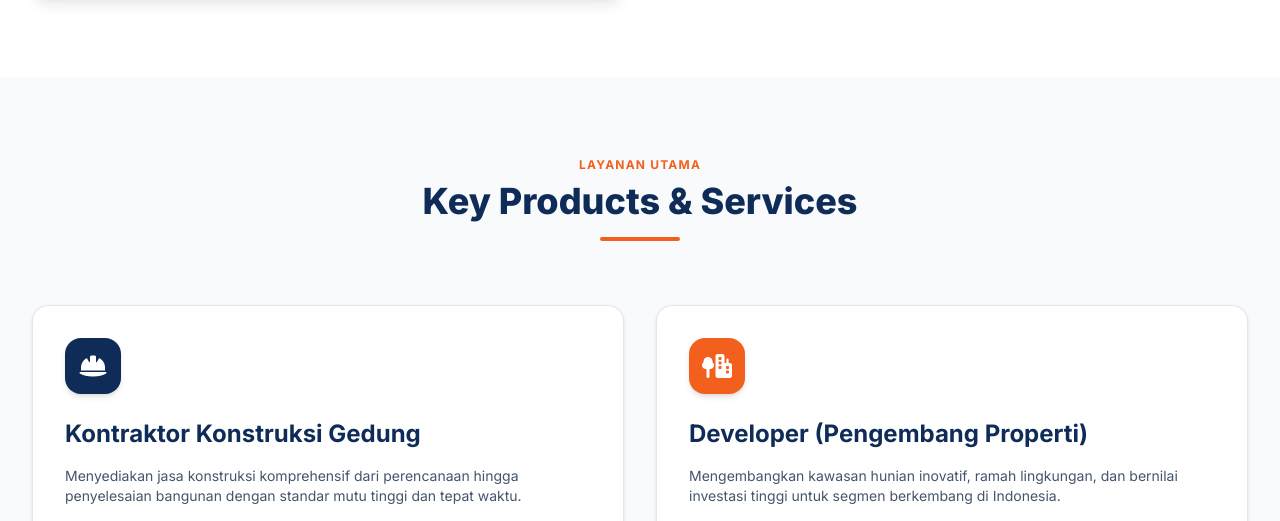
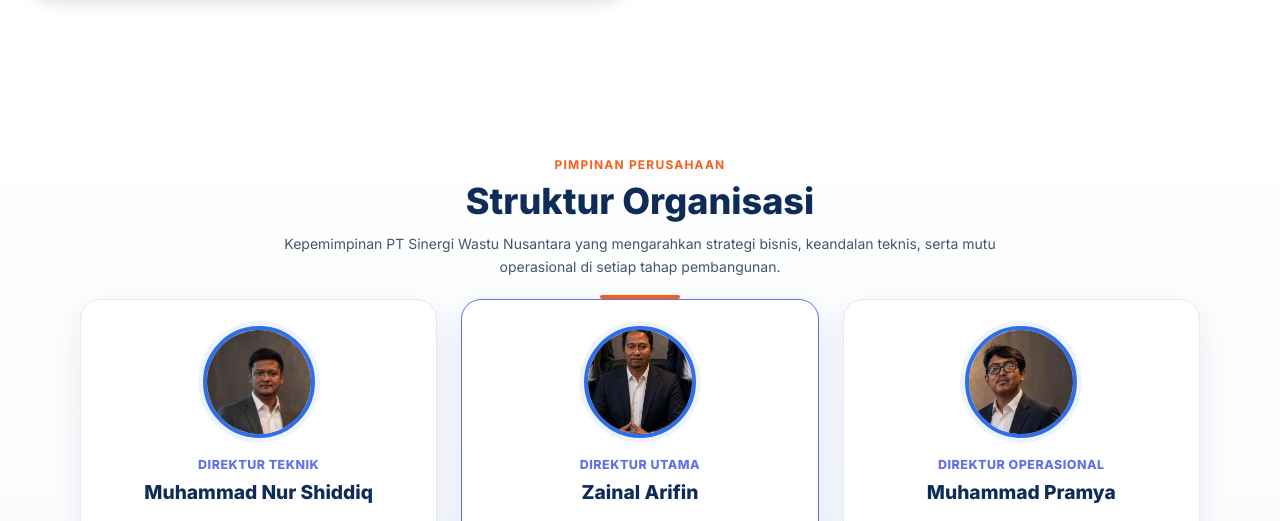
Before and after one commit to ahmad-milzam/compro, a website: page index.html in a window 1280 px wide. Shown: the part 1892-2413 px from the top of the page. Drawn offline with Linux system fonts and the light colour scheme.

Commit message:
adding struktur organisasi

```diff
--- a/css/style.css
+++ b/css/style.css
@@ -385,6 +385,139 @@
   }
 }
 
+/* ==========================================
+   STRUKTUR ORGANISASI
+   ========================================== */
+.organization-section {
+  padding: 80px 0;
+  background: linear-gradient(180deg, #ffffff 0%, #f8fafc 100%);
+}
+
+.organization-leadership {
+  max-width: 1120px;
+  margin: 0 auto;
+  display: grid;
+  grid-template-columns: repeat(3, minmax(0, 1fr));
+  gap: 24px;
+  align-items: stretch;
+}
+
+.director-card {
+  min-height: 315px;
+  display: flex;
+  flex-direction: column;
+  align-items: center;
+  justify-content: flex-start;
+  gap: 18px;
+  padding: 26px 24px 22px;
+  border: 1px solid #e2e8f0;
+  border-radius: 20px;
+  background: #ffffff;
+  box-shadow: 0 10px 30px rgba(15, 44, 89, 0.08);
+  text-align: center;
+  transition: transform 0.25s ease, box-shadow 0.25s ease;
+}
+
+.director-card:hover {
+  transform: translateY(-6px);
+  box-shadow: 0 18px 38px rgba(15, 44, 89, 0.14);
+}
+
+.director-card-main {
+  border-color: #6272e8;
+  box-shadow: 0 14px 35px rgba(80, 103, 214, 0.16);
+}
+
+.director-avatar {
+  width: clamp(96px, 9vw, 112px);
+  height: clamp(96px, 9vw, 112px);
+  flex-shrink: 0;
+  overflow: hidden;
+  border: 4px solid #2f6eea;
+  border-radius: 50%;
+  background: #e8edf5;
+  box-shadow: 0 0 0 5px rgba(47, 110, 234, 0.08);
+}
+
+.director-avatar img {
+  width: 100%;
+  height: 100%;
+  display: block;
+  object-fit: cover;
+  object-position: center top;
+}
+
+.director-card-content {
+  width: 100%;
+}
+
+.director-position {
+  display: block;
+  margin-bottom: 7px;
+  color: #6272e8;
+  font-size: 0.78rem;
+  font-weight: 800;
+  line-height: 1.4;
+  letter-spacing: 0.04em;
+  text-transform: uppercase;
+}
+
+.director-name {
+  margin: 0;
+  color: #0f2c59;
+  font-size: 1.2rem;
+  font-weight: 800;
+  line-height: 1.35;
+}
+
+.director-note {
+  margin: 18px 0 0;
+  padding-top: 16px;
+  border-top: 1px solid #edf1f7;
+  color: #64748b;
+  font-size: 0.82rem;
+  font-weight: 700;
+}
+
+.director-note i {
+  margin-right: 7px;
+  color: #6272e8;
+}
+
+@media (max-width: 1023px) {
+  .organization-leadership {
+    grid-template-columns: repeat(3, minmax(0, 1fr));
+    gap: 14px;
+  }
+
+  .director-card {
+    min-height: 300px;
+    padding-right: 16px;
+    padding-left: 16px;
+  }
+}
+
+@media (max-width: 639px) {
+  .organization-section {
+    padding: 64px 0;
+  }
+
+  .organization-leadership {
+    grid-template-columns: 1fr;
+    max-width: 340px;
+    gap: 18px;
+  }
+
+  .director-card {
+    min-height: 280px;
+  }
+
+  .director-card-main {
+    order: -1;
+    transform: none;
+  }
+}
+
 @media (prefers-reduced-motion: reduce) {
   .portfolio-slider {
     scroll-behavior: auto;
--- a/index.html
+++ b/index.html
@@ -65,6 +65,8 @@
                     <a href="#tentang"
                         class="hover:text-brand-orange transition-colors py-1 border-b-2 border-transparent hover:border-brand-orange">Tentang
                         Kami</a>
+                    <a href="#struktur-organisasi"
+                        class="hover:text-brand-orange transition-colors py-1 border-b-2 border-transparent hover:border-brand-orange">Struktur Organisasi</a>
                     <a href="#layanan"
                         class="hover:text-brand-orange transition-colors py-1 border-b-2 border-transparent hover:border-brand-orange">Layanan</a>
                     <a href="#analisis-klien"
@@ -103,6 +105,8 @@
             <a href="#tentang"
                 class="block px-3 py-2 rounded-md font-medium text-slate-700 hover:bg-slate-50 hover:text-brand-orange transition-colors">Tentang
                 Kami</a>
+            <a href="#struktur-organisasi"
+                class="block px-3 py-2 rounded-md font-medium text-slate-700 hover:bg-slate-50 hover:text-brand-orange transition-colors">Struktur Organisasi</a>
             <a href="#layanan"
                 class="block px-3 py-2 rounded-md font-medium text-slate-700 hover:bg-slate-50 hover:text-brand-orange transition-colors">Layanan</a>
             <a href="#analisis-klien"
@@ -130,14 +134,6 @@
             <div class="hero-text-content">
                 <span class="hero-badge"><i class="fa-solid fa-building"></i> Bangun • Renovasi • Interior</span>
                 <h1>Membangun Impian, Mewujudkan Masa Depan.</h1>
-                <!-- <div class="flex flex-wrap justify-center lg:justify-start gap-3">
-                    <a href="#portofolio"
-                        class="px-6 py-3 rounded-full bg-brand-orange text-white font-semibold hover:bg-brand-orangeHover transition-colors">Lihat
-                        Proyek</a>
-                    <a href="https://wa.me/6282112650091" target="_blank" rel="noopener noreferrer"
-                        class="px-6 py-3 rounded-full border border-white/30 text-white font-semibold hover:bg-white/10 transition-colors">Konsultasi
-                        Proyek</a>
-                </div> -->
             </div>
             <div class="hero-image-content">
                 <div class="hero-3d-wrapper">
@@ -285,6 +281,56 @@
                         </li>
                     </ul>
                 </div>
+            </div>
+        </div>
+    </section>
+
+    <!-- STRUKTUR ORGANISASI -->
+    <section id="struktur-organisasi" class="organization-section">
+        <div class="max-w-7xl mx-auto px-4 sm:px-6 lg:px-8">
+            <div class="text-center max-w-3xl mx-auto mb-12">
+                <h2 class="text-xs font-bold text-brand-orange tracking-widest uppercase mb-2">Pimpinan Perusahaan</h2>
+                <h3 class="text-3xl sm:text-4xl font-extrabold text-brand-navy">Struktur Organisasi</h3>
+                <p class="text-slate-600 mt-3 text-sm sm:text-base leading-relaxed">
+                    Kepemimpinan PT Sinergi Wastu Nusantara yang mengarahkan strategi bisnis, keandalan teknis,
+                    serta mutu operasional di setiap tahap pembangunan.
+                </p>
+                <div class="w-20 h-1 bg-brand-orange mx-auto mt-4 rounded-full"></div>
+            </div>
+
+            <div class="organization-leadership" aria-label="Daftar direksi perusahaan">
+                <article class="director-card">
+                    <div class="director-avatar">
+                        <img src="./konten/direktur-teknik.webp" alt="Muhammad Nur Shiddiq" loading="lazy">
+                    </div>
+                    <div class="director-card-content">
+                        <span class="director-position">Direktur Teknik</span>
+                        <h4 class="director-name">Muhammad Nur Shiddiq</h4>
+                        <p class="director-note"><i class="fa-solid fa-compass-drafting"></i> Keandalan Teknis</p>
+                    </div>
+                </article>
+
+                <article class="director-card director-card-main">
+                    <div class="director-avatar">
+                        <img src="./konten/direktur-utama.webp" alt="Zainal Arifin" loading="lazy">
+                    </div>
+                    <div class="director-card-content">
+                        <span class="director-position">Direktur Utama</span>
+                        <h4 class="director-name">Zainal Arifin</h4>
+                        <p class="director-note"><i class="fa-solid fa-building-columns"></i> Pimpinan Strategis</p>
+                    </div>
+                </article>
+
+                <article class="director-card">
+                    <div class="director-avatar">
+                        <img src="./konten/direktur-operasional.webp" alt="Muhammad Pramya" loading="lazy">
+                    </div>
+                    <div class="director-card-content">
+                        <span class="director-position">Direktur Operasional</span>
+                        <h4 class="director-name">Muhammad Pramya</h4>
+                        <p class="director-note"><i class="fa-solid fa-gears"></i> Kualitas Operasional</p>
+                    </div>
+                </article>
             </div>
         </div>
     </section>
@@ -819,7 +865,7 @@
                             </div>
                             <div>
                                 <div class="text-xs text-slate-400 font-semibold">Penanggung Jawab</div>
-                                <div class="text-sm font-bold text-white">Pram</div>
+                                <div class="text-sm font-bold text-white">Muhammad Pramya</div>
                             </div>
                         </div>
 
@@ -921,6 +967,7 @@
                 <div class="flex space-x-6">
                     <a href="#beranda" class="hover:text-white transition-colors">Beranda</a>
                     <a href="#tentang" class="hover:text-white transition-colors">Tentang Kami</a>
+                    <a href="#struktur-organisasi" class="hover:text-white transition-colors">Struktur Organisasi</a>
                     <a href="#layanan" class="hover:text-white transition-colors">Layanan</a>
                 </div>
             </div>
```
Also changed, not shown: konten/direktur-operasional.webp (added), konten/direktur-teknik.webp (added), konten/direktur-utama.webp (added), konten/struktur-organisasi.webp (added).
